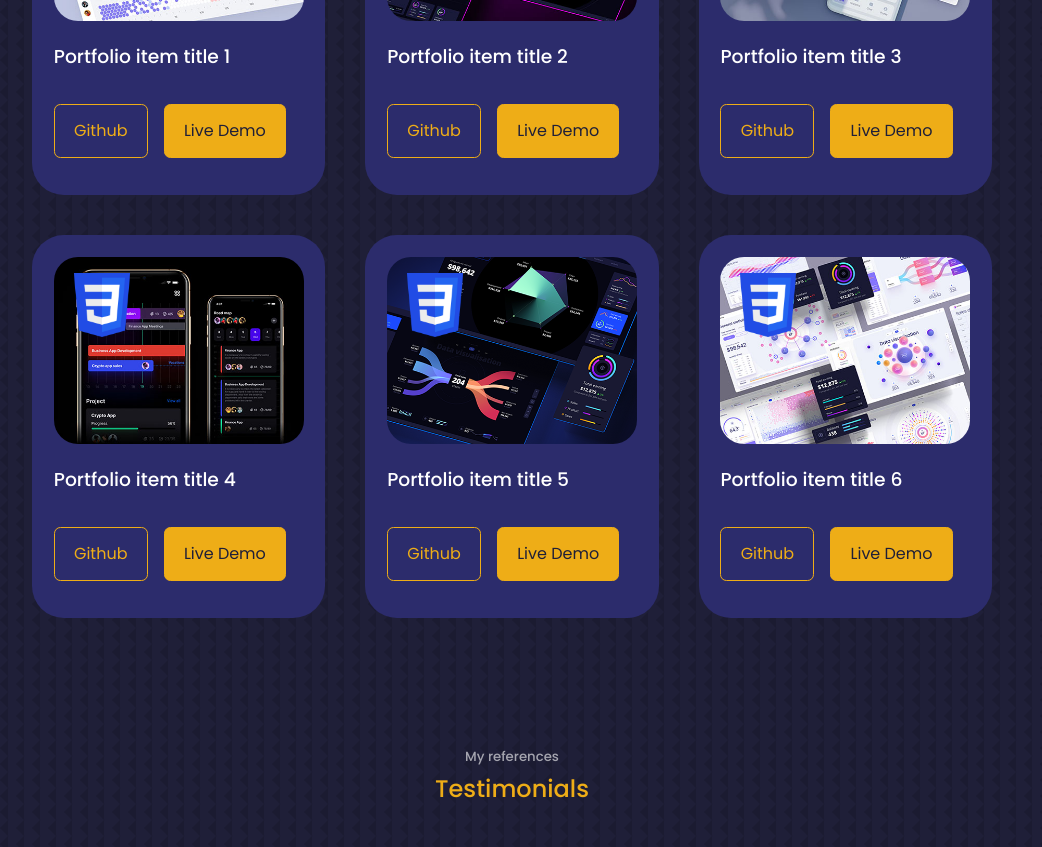
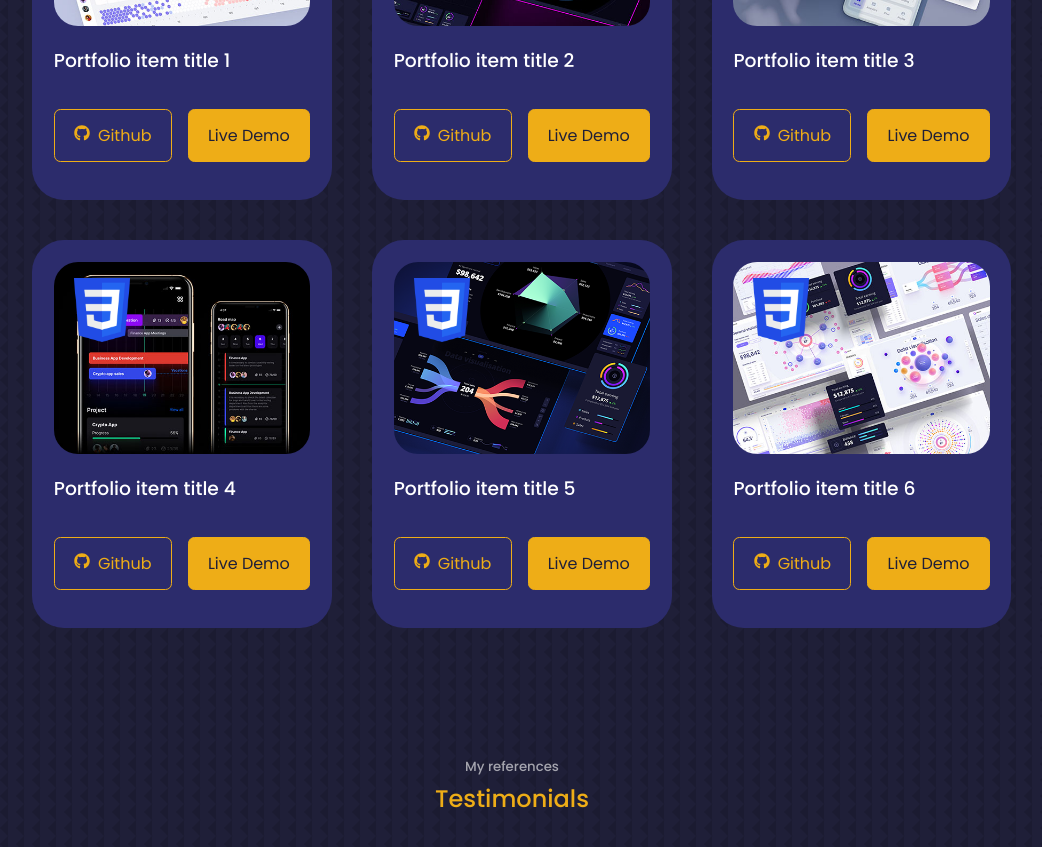
Before and after one commit to RichardChalk/portfolio, a React (Create React App) app: page / in a window 1280 px wide. Shown: the part 3180-4027 px from the top of the page, without its empty margins (128-1170 px from the left). Built offline with nearby package versions, Linux system fonts and the light colour scheme.

Commit message:
Added github logo to portfolio cta btn

```diff
--- a/src/components/portfolio/Projects.jsx
+++ b/src/components/portfolio/Projects.jsx
@@ -18,6 +18,8 @@ import IMG3 from "../../assets/portfolio3.jpg";
 import IMG4 from "../../assets/portfolio4.jpg";
 import IMG5 from "../../assets/portfolio5.png";
 import IMG6 from "../../assets/portfolio6.jpg";
+
+import { FaGithub } from "react-icons/fa";
 
 // TODO Update Item titles
 // TODO Update Github links
@@ -89,6 +91,7 @@ const Projects = () => {
             <h3>{title}</h3>
             <div className="portfolio__item-cta">
               <a href={github} target="_blank" className="btn">
+                <FaGithub className="portfolio-git" />
                 Github
               </a>
               <a href={demo} target="_blank" className="btn btn-primary">
--- a/src/components/portfolio/portfolio.css
+++ b/src/components/portfolio/portfolio.css
@@ -41,6 +41,10 @@
   margin-bottom: 1rem;
 }
 
+.portfolio-git {
+  margin-right: 0.5rem;
+}
+
 /* =============== Media queries ===============  */
 
 /* Medium devices */
```
